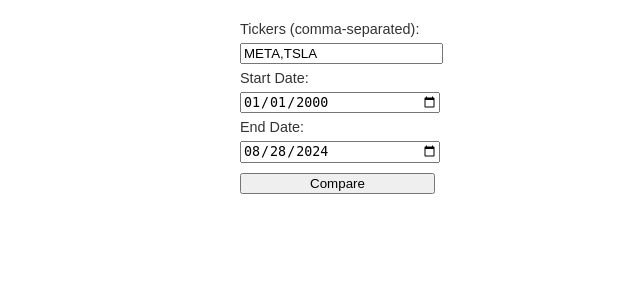
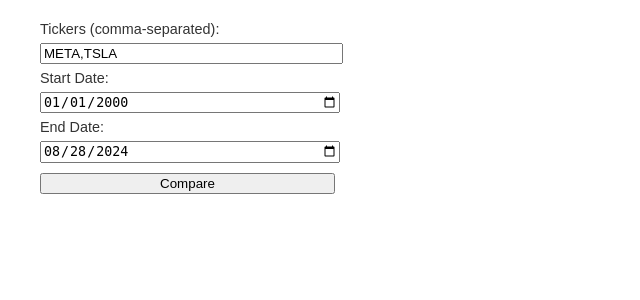
Before and after one commit to namuan/stock-pulse, a Flask app: page / in a window 1280 px wide. Shown: the top 300 px of the page, without its empty margins (0-640 px from the left). Run offline with Flask 3, Linux system fonts and the light colour scheme.

Commit message:
style: Adjust layout for better use of space on larger screens

```diff
--- a/templates/index.html
+++ b/templates/index.html
@@ -7,14 +7,14 @@
     <style>
         body {
             font-family: Arial, sans-serif;
-            max-width: 800px;
+            max-width: 1200px;
             margin: 0 auto;
             padding: 20px;
         }
 
         .container {
             display: flex;
-            justify-content: space-between;
+            justify-content: space-around;
         }
 
         .form-container {
```
